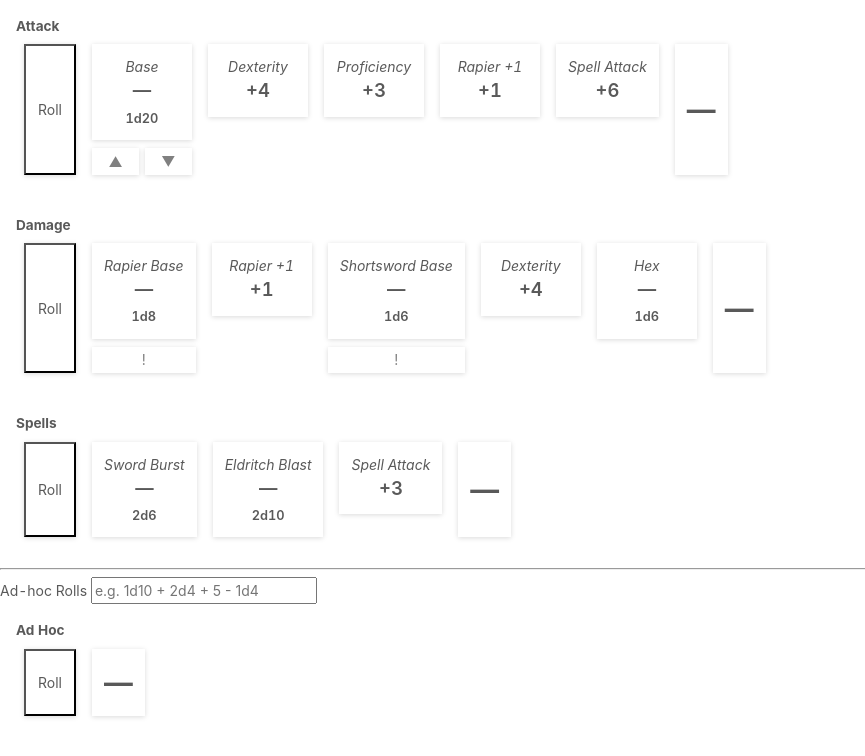
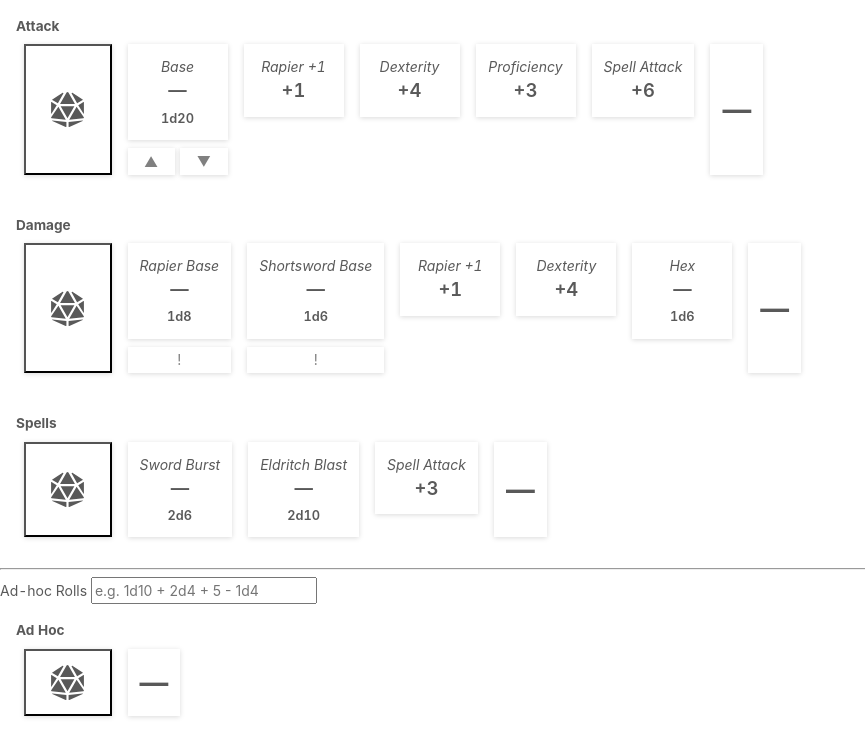
Before and after one commit to kgsherman/dnd, a React (Create React App) app: page / in a window 1280 px wide. Shown: the top 756 px of the page, without its empty margins (0-865 px from the left). Built offline with nearby package versions, Linux system fonts and the light colour scheme.

Commit message:
roll icon

```diff
--- a/package.json
+++ b/package.json
@@ -6,6 +6,7 @@
     "antd": "^3.26.0",
     "react": "^16.12.0",
     "react-dom": "^16.12.0",
+    "react-icons": "^3.9.0",
     "styled-components": "^4.4.1",
     "uuid": "^3.3.3"
   },
--- a/src/App.js
+++ b/src/App.js
@@ -21,16 +21,16 @@ const Title = styled.div`
 const App = () => {
   const attackMods = [
     '1d20(Base)A',
+    '1(Rapier +1)',
     '4(Dexterity)',
     '3(Proficiency)',
-    '1(Rapier +1)',
     '6(Spell Attack)',
   ];
 
   const damageMods = [
     '1d8(Rapier Base)!',
+    '1d6(Shortsword Base)!',
     '1(Rapier +1)',
-    '1d6(Shortsword Base)!',
     '4(Dexterity)',
     '1d6(Hex)',
   ]
--- a/src/Components/Group.js
+++ b/src/Components/Group.js
@@ -1,8 +1,11 @@
 import React, { useState, useEffect } from 'react';
 import styled from 'styled-components';
 import uuidv4 from 'uuid/v4';
+import { FaDiceD20 } from 'react-icons/fa';
+
 import { parseModString, getRolls } from '../util';
 import { Tile } from '../styles';
+
 import Mod from './Mod';
 
 
@@ -23,6 +26,8 @@ const RollButton = styled.button`
   flex-direction: column;
   align-items: center;
   justify-content: center;
+  font-size: 2.5em;
+  min-width: 2.5em;
 
   background-color: white;
   box-shadow: 0px 1px 5px rgba(0, 0, 0, 0.15);
@@ -152,25 +157,6 @@ const Group = ({ title, modStrings, startSelected = false }) => {
           total: mod.x
         }
       }
-
-      /*const { rolls, total } = mod.type === 'dice'
-        ? mod.selected
-          ? rollDice(mod.n * (+mod.isCrit + 1), mod.d, advantage)
-          : {
-            rolls: null,
-            total: null
-          }
-        : {
-          rolls: null,
-          total: mod.x,
-        };
-
-      return {
-        ...mod,
-        rolls,
-        total,
-      }
-      */
     });
 
     setMods(newMods);
@@ -186,7 +172,7 @@ const Group = ({ title, modStrings, startSelected = false }) => {
     <Container>
       <Title>{title}</Title>
       <Tiles>
-        <RollButton onClick={resolve}>Roll</RollButton>
+        <RollButton onClick={resolve}> <FaDiceD20/> </RollButton>
         {mods.map((mod, i) => <Mod {...mod} index={i} key={uuidv4()} toggleSelect={toggleSelect} toggleCrit={toggleCrit} toggleDisadvantage={toggleDisadvantage} toggleAdvantage={toggleAdvantage} />)}
         <Total>
           {total ?? '—'}
```
Also changed, not shown: 1 other file (tests, documents, lock files or other folders).
